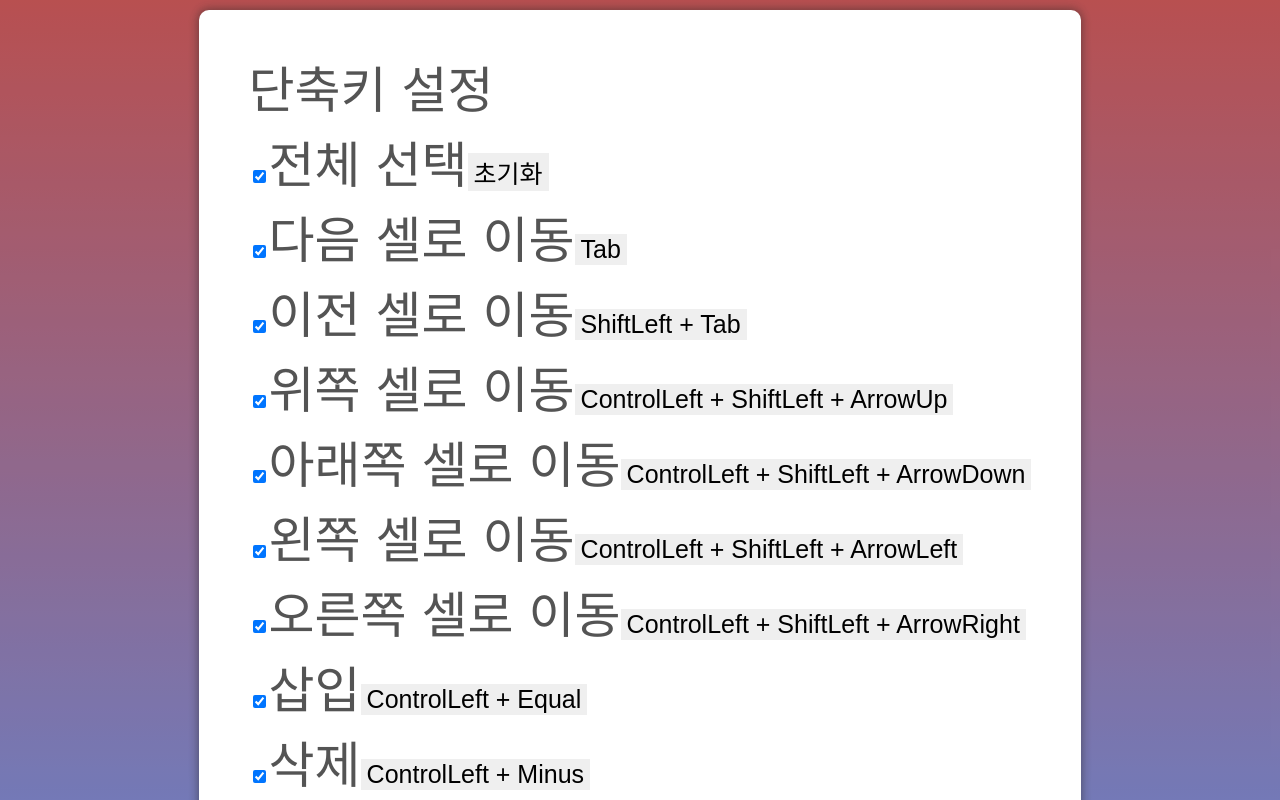
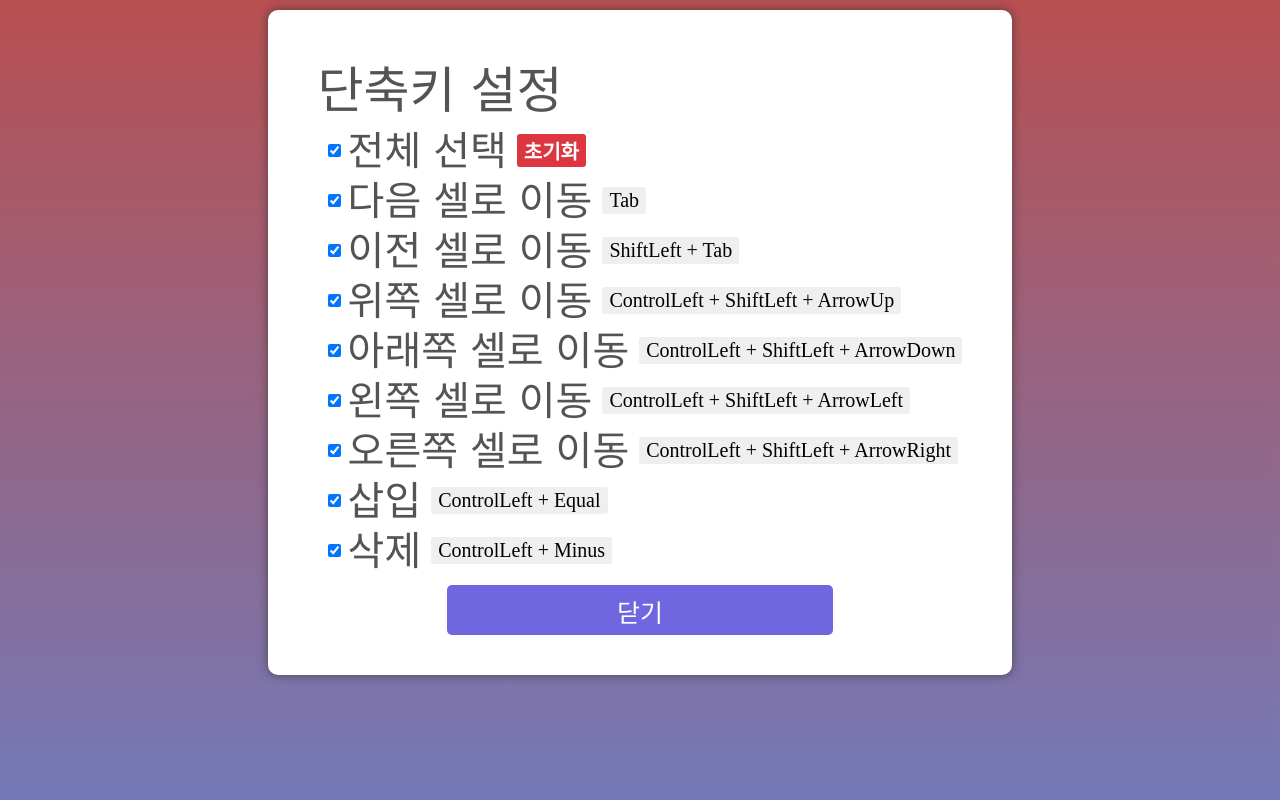
Before and after one commit to Barkshihun/table-to-text, a React (Vite) app: page / in a window 1280 px wide. Both pictures are taken after a click on the element 830 px from the left and 55 px from the top of the page. Built offline with nearby package versions, Linux system fonts and the light colour scheme.

Commit message:
💄 Style: 단축기 설정 모달 디자인 개선

```diff
--- a/src/components/SingleConfigShortcutDiv.tsx
+++ b/src/components/SingleConfigShortcutDiv.tsx
@@ -20,9 +20,10 @@ function SingleConfigShortcutDiv({
   const singleConfigShortcutDivElems = singleConfigShortcutDivElemsRef.current as SingleConfigShortcutDivElems;
   singleConfigShortcutDivElems[actionName] = {};
   return (
-    <div>
-      <label className="">
+    <div className="modal__shortcut-container">
+      <label className="modal__checkbox-container modal__checkbox-container--shortcut">
         <input
+          className="modal__checkbox"
           type="checkbox"
           defaultChecked={isAbled}
           ref={(elem) => {
@@ -35,9 +36,10 @@ function SingleConfigShortcutDiv({
             onCheckEvent(actionName, checked);
           }}
         />
-        {koreanActionName}
+        <span className="modal__checkbox-text">{koreanActionName}</span>
       </label>
       <button
+        className="btn btn-shortcut"
         ref={(elem) => {
           if (elem) {
             singleConfigShortcutDivElems[actionName].btnElem = elem;
--- a/src/modals/ConfigShortcutModal.tsx
+++ b/src/modals/ConfigShortcutModal.tsx
@@ -229,13 +229,17 @@ function ConfigShortcutModal() {
     >
       <div className="modal__content modal__content--config">
         <h1>단축키 설정</h1>
-        <div>
-          <input type="checkbox" onChange={onSelectAll} ref={selectAllBtnRef} />
-          <span>전체 선택</span>
-          <button onClick={onReset}>초기화</button>
+        <div className="modal__shortcut-container">
+          <label className="modal__checkbox-container modal__checkbox-container--shortcut">
+            <input className="modal__checkbox" type="checkbox" onChange={onSelectAll} ref={selectAllBtnRef} />
+            <span className="modal__checkbox-text">전체 선택</span>
+          </label>
+          <button className="btn btn--no btn--reset" onClick={onReset}>
+            초기화
+          </button>
         </div>
         {reset ? renderSingleConfigShortcutDivs(reset) : renderSingleConfigShortcutDivs(reset)}
-        <div className="config-shortcut-btn-container">
+        <div className="modal__config-shortcut-btn-container">
           <button
             className="btn btn--modal btn--yes"
             onClick={() => {
--- a/src/scss/Btn.scss
+++ b/src/scss/Btn.scss
@@ -120,3 +120,19 @@
   }
   text-align: center;
 }
+.btn-shortcut {
+  font-size: 20px;
+  font-family: auto;
+  background: #efefef;
+  height: 90%;
+  border-radius: 3px;
+  padding: 2px 7px;
+}
+.btn--reset {
+  font-weight: bold;
+  font-size: 20px;
+  font-family: auto;
+  height: 90%;
+  border-radius: 3px;
+  padding: 2px 7px;
+}
--- a/src/scss/Modal.scss
+++ b/src/scss/Modal.scss
@@ -131,16 +131,16 @@
 .modal__no-yes-btn-container--edit {
   margin-top: 5px;
 }
-.config-shortcut-btn-container {
+.modal__config-shortcut-btn-container {
   width: 100%;
   display: flex;
   justify-content: center;
+  margin-top: 10px;
 }
 .modal__checkbox-container {
   display: flex;
   align-items: center;
   font-size: 40px;
-  width: 100%;
   height: 40px;
   padding: 5px 10px;
   margin-bottom: 5px;
@@ -149,6 +149,9 @@
     border: 2px solid black;
   }
 }
+.modal__checkbox-container--shortcut {
+  margin-bottom: 0;
+}
 .modal__checkbox-text {
   padding-bottom: 0.1em;
 }
@@ -156,3 +159,7 @@
   margin: 0;
   margin-right: 7px;
 }
+.modal__shortcut-container {
+  display: flex;
+  align-items: center;
+}
```
